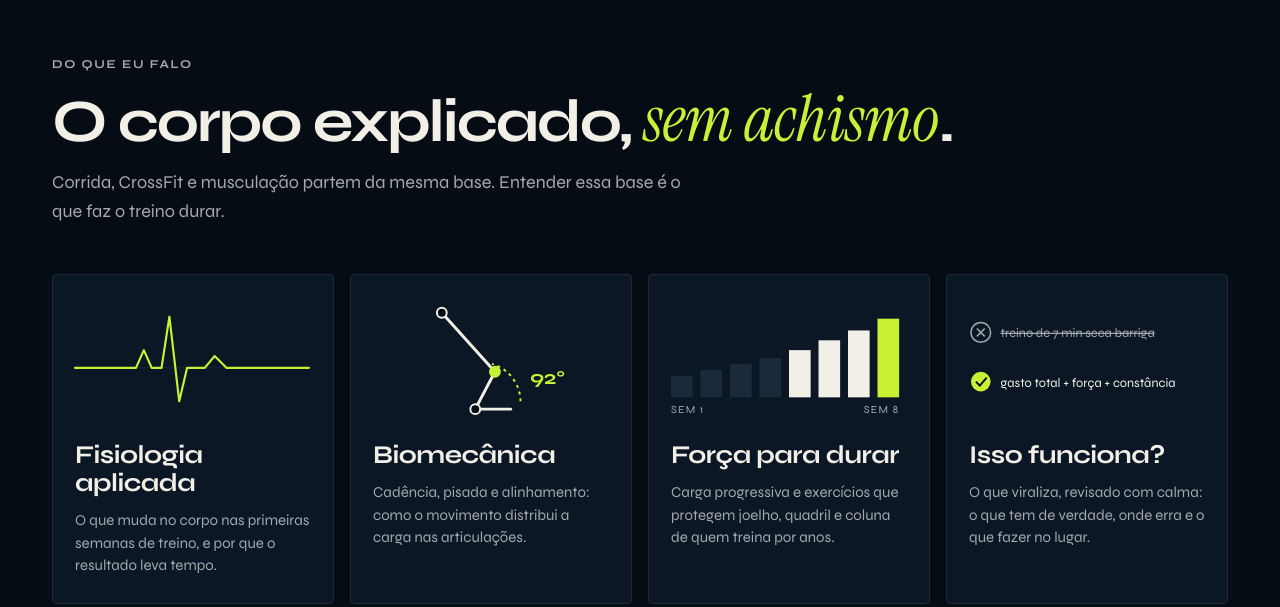
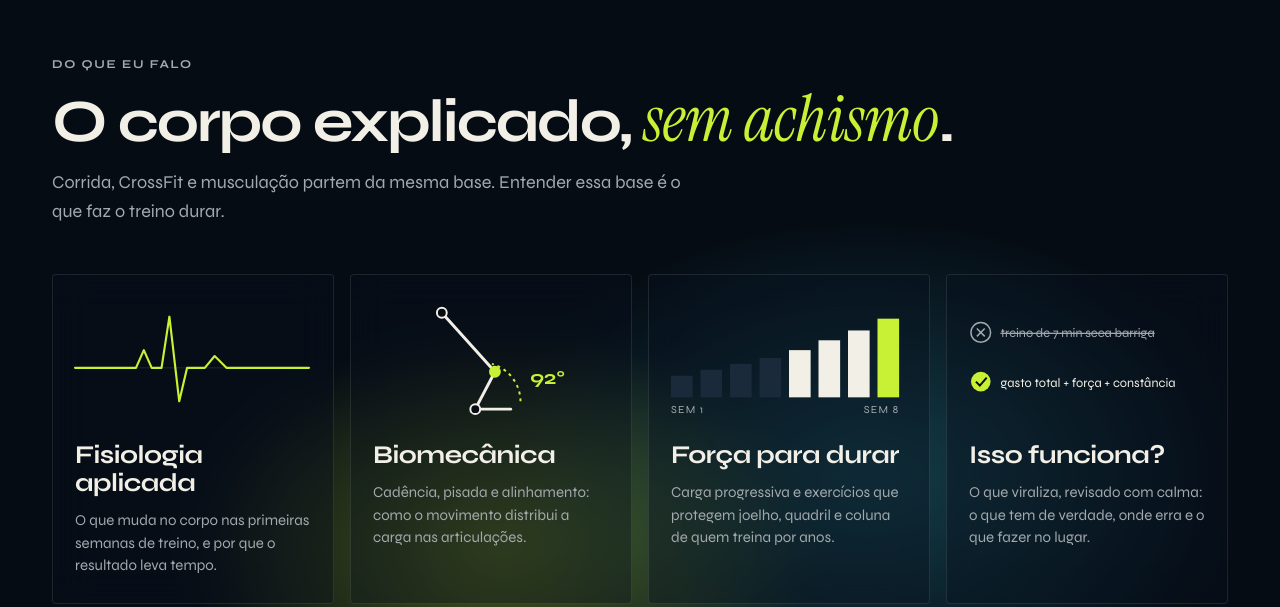
Before and after one commit to simm-sara/stella-maz, a plain HTML site: page index.html in a window 1280 px wide. Shown: the part 1798-2405 px from the top of the page. Drawn offline with Linux system fonts and the light colour scheme.

Commit message:
Cards dos pilares translúcidos sobre degradê neon e azul-petróleo
Co-Authored-By: Claude Opus 5.5 <noreply@anthropic.com>
Claude-Session: https://claude.ai/code/session_01LeG9VPe4x8QANyGahvsCgL

```diff
--- a/index.html
+++ b/index.html
@@ -467,6 +467,18 @@ body::before{background:var(--noite)}
 .logo{display:block;height:46px;width:auto}
 .logo--rodape{height:52px}
 @media (max-width:560px){.logo{height:32px}.logo--rodape{height:44px}}
+
+/* ---------- pilares: vidro sobre degradê ---------- */
+#pilares{position:relative;overflow:hidden}
+#pilares::before{content:"";position:absolute;width:90%;height:90%;left:5%;bottom:-18%;pointer-events:none;
+  background:
+    radial-gradient(38% 42% at 38% 55%, rgba(200,241,53,.34), transparent 72%),
+    radial-gradient(45% 50% at 70% 45%, rgba(29,93,107,.6), transparent 72%)}
+#pilares > .miolo{position:relative}
+.pilar{background:rgba(8,18,29,.38);border-color:rgba(242,239,231,.1);
+  -webkit-backdrop-filter:blur(18px);backdrop-filter:blur(18px);transition:border-color .25s,transform .25s}
+.pilar:hover{border-color:rgba(200,241,53,.35);transform:translateY(-3px)}
+@media (prefers-reduced-motion:reduce){.pilar{transition:none}}
 
 @media (prefers-reduced-motion:reduce){
   html{scroll-behavior:auto}
```
